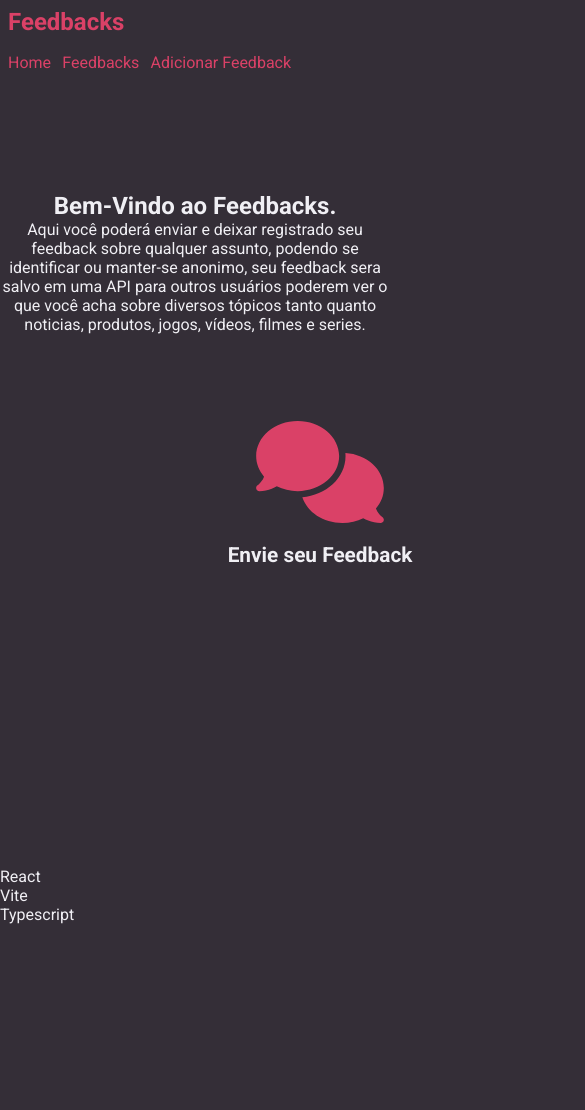
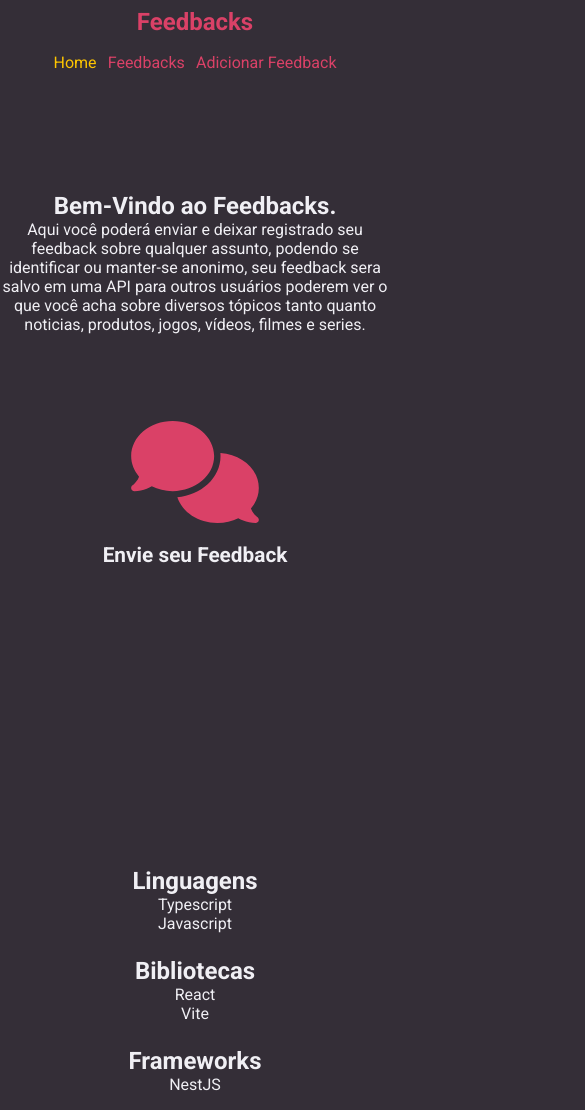
Before and after one commit to Kauan-Azevedo/react_nest_feedback, a React (Vite) app in the folder frontend/: page / in a window 390 px wide. Shown: the top 1110 px of the page, 585 px wide, since content can reach past the window. Before the commit the page ends 924 px from the top, so only its background shows below. Built offline with nearby package versions, Linux system fonts and the light colour scheme.

Commit message:
feat: css quality of life

```diff
--- a/frontend/src/index.css
+++ b/frontend/src/index.css
@@ -35,6 +35,7 @@ body {
   font-family: 'Roboto', sans-serif;
   max-width: var(--container-width);
   margin: 0 auto;
+  scroll-behavior: smooth;
 }
 
 main {
@@ -63,40 +64,3 @@ main {
 ::-webkit-scrollbar-thumb:hover {
   background: var(--secondary-color);
 }
-
-/* <===> INICIO <===> */
-.container {
-  margin-top: 7rem;
-  text-align: center;
-}
-
-.vantagens {
-  width: 40rem;
-  height: 15rem;
-  margin: 3rem auto;
-  overflow-x: scroll;
-  overflow-y: hidden;
-  display: flex;
-  scroll-snap-type: x mandatory;
-  border-radius: 1.5rem;
-}
-
-.vantagem-card {
-  height: 100%;
-  min-width: 40rem;
-  display: flex;
-  align-items: center;
-  justify-content: center;
-  scroll-snap-align: center;
-}
-
-.vantagem-card img {
-  object-fit: cover;
-  width: 8rem;
-  filter: invert(30%) sepia(73%) saturate(1892%) hue-rotate(321deg) brightness(94%) contrast(81%);
-}
-
-.vantagem-card h3 {
-  font-size: 1.3rem;
-  margin: 1rem;
-}
--- /dev/null
+++ b/frontend/src/layouts/Footer/footer.module.css
@@ -0,0 +1,25 @@
+.container {
+    min-height: 7rem;
+    width: 100%;
+    max-width: var(--container-width);
+    display: flex;
+    align-items: flex-start;
+    justify-content: space-around;
+
+}
+
+.container p:hover {
+    color: var(--primary-color);
+    cursor: default;
+}
+
+
+@media(max-width: 400px) {
+    .container {
+        flex-direction: column;
+        align-items: center;
+        text-align: center;
+        gap: 1.5rem;
+        padding-bottom: 1rem;
+    }
+}
--- a/frontend/src/layouts/Footer/index.tsx
+++ b/frontend/src/layouts/Footer/index.tsx
@@ -1,15 +1,31 @@
+import style from "./footer.module.css";
+
 export function Footer() {
   return (
-    <footer>
+    <footer className={style.container}>
       <ul>
+        <h2>Linguagens</h2>
+        <li>
+          <p>Typescript</p>
+        </li>
+        <li>
+          <p>Javascript</p>
+        </li>
+      </ul>
+      {/* <=============> */}
+      <ul>
+        <h2>Bibliotecas</h2>
         <li>
           <p>React</p>
         </li>
         <li>
           <p>Vite</p>
         </li>
+      </ul>
+      <ul>
+        <h2>Frameworks</h2>
         <li>
-          <p>Typescript</p>
+          <p>NestJS</p>
         </li>
       </ul>
     </footer>
--- a/frontend/src/layouts/Header/header.module.css
+++ b/frontend/src/layouts/Header/header.module.css
@@ -25,3 +25,18 @@ nav ul li:hover a {
     color: var(--secondary-color);
     transition: all .2s ease;
 }
+
+.active {
+    color: var(--secondary-color);
+}
+
+@media(max-width: 415px) {
+    header {
+        justify-content: center;
+    }
+
+    nav ul {
+        justify-content: center;
+        align-items: center;
+    }
+}
--- a/frontend/src/layouts/Header/index.tsx
+++ b/frontend/src/layouts/Header/index.tsx
@@ -8,7 +8,9 @@ export function Header() {
       <nav>
         <ul>
           <li>
-            <a href="/">Home</a>
+            <a href="/" className={style.active}>
+              Home
+            </a>
           </li>
           <li>
             <a href="/feedbacks">Feedbacks</a>
--- /dev/null
+++ b/frontend/src/pages/Home/home.module.css
@@ -0,0 +1,59 @@
+/* <===> INICIO <===> */
+.container {
+    margin-top: 7rem;
+    text-align: center;
+}
+
+.vantagens {
+    max-width: 40rem;
+    height: 15rem;
+    margin: 3rem auto;
+    overflow-x: scroll;
+    overflow-y: hidden;
+    display: flex;
+    scroll-snap-type: x mandatory;
+    border-radius: 1.5rem;
+}
+
+.vantagem-card {
+    height: 100%;
+    min-width: 40rem;
+    display: flex;
+    align-items: center;
+    justify-content: center;
+    scroll-snap-align: center;
+}
+
+.vantagem-card img {
+    object-fit: cover;
+    width: 8rem;
+    filter: invert(30%) sepia(73%) saturate(1892%) hue-rotate(321deg) brightness(94%) contrast(81%);
+    position: relative;
+    top: 0;
+    transition: top .2s ease;
+}
+
+.vantagem-card img:hover {
+    filter: invert(75%) sepia(36%) saturate(3474%) hue-rotate(3deg) brightness(109%) contrast(103%);
+    ;
+    top: -.9rem;
+}
+
+.vantagem-card h3 {
+    font-size: 1.3rem;
+    margin: 1rem;
+}
+
+@media (max-width: 640px) {
+    .vantagens {
+        overflow-x: hidden;
+        overflow-y: scroll;
+        scroll-snap-type: y mandatory;
+        flex-direction: column;
+    }
+
+    .vantagem-card {
+        min-width: 0;
+        min-height: 15rem;
+    }
+}
--- a/frontend/src/pages/Home/index.tsx
+++ b/frontend/src/pages/Home/index.tsx
@@ -1,9 +1,10 @@
 import "../../index.css";
+import style from "./home.module.css";
 
 export function Home() {
   return (
     <>
-      <div className="container">
+      <div className={style["container"]}>
         <section>
           <h2>Bem-Vindo ao Feedbacks.</h2>
           <p>
@@ -13,20 +14,20 @@ export function Home() {
             que você acha sobre diversos tópicos tanto quanto noticias,
             produtos, jogos, vídeos, filmes e series.
           </p>
-          <div className="vantagens">
-            <div className="vantagem-card">
-              <div className="">
+          <div className={style["vantagens"]}>
+            <div className={style["vantagem-card"]}>
+              <div>
                 <img src="/Comentarios.svg" alt="bolhas de dialogo" />
                 <h3>Envie seu Feedback</h3>
               </div>
             </div>
-            <div className="vantagem-card">
+            <div className={style["vantagem-card"]}>
               <div>
                 <img src="/Person.svg" alt="Icone de um " />
                 <h3>Anônimo ou Identificado</h3>
               </div>
             </div>
-            <div className="vantagem-card">
+            <div className={style["vantagem-card"]}>
               <div>
                 <img src="/Save.svg" alt="" />
                 <h3>Salve seu feedback</h3>
```
